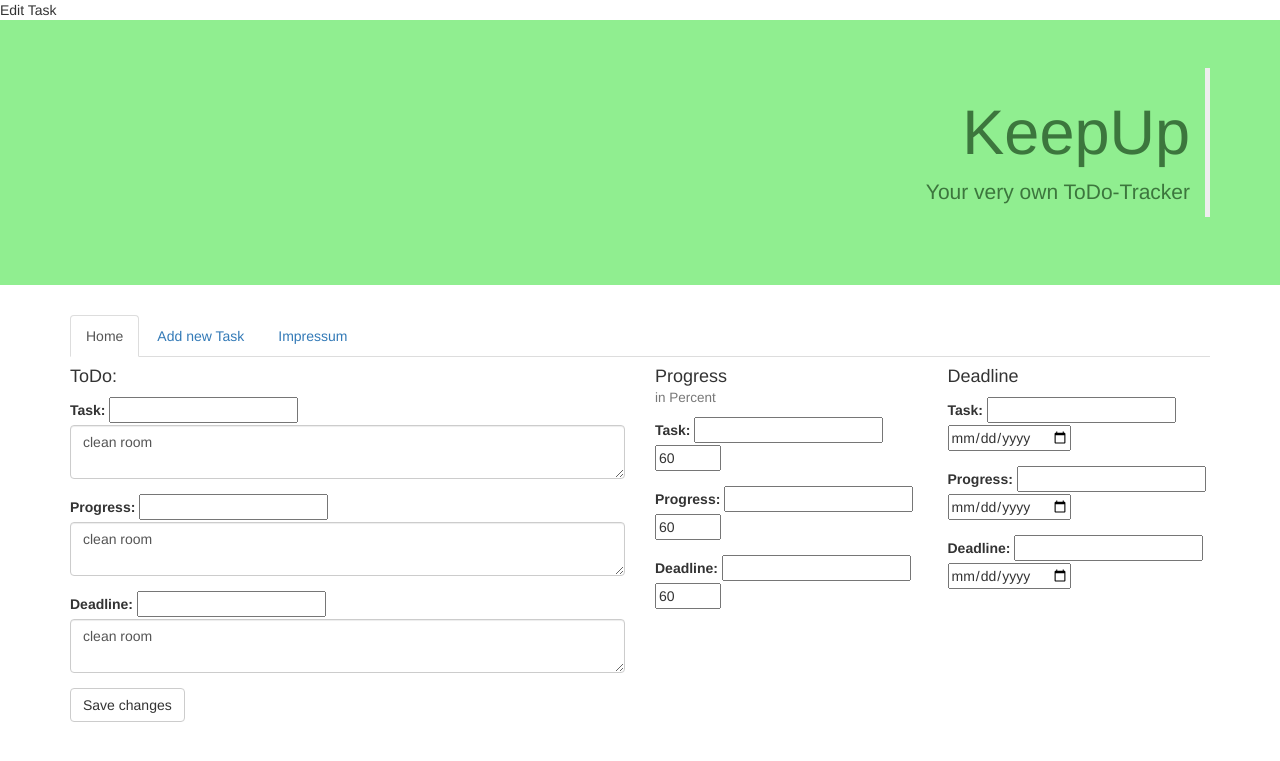
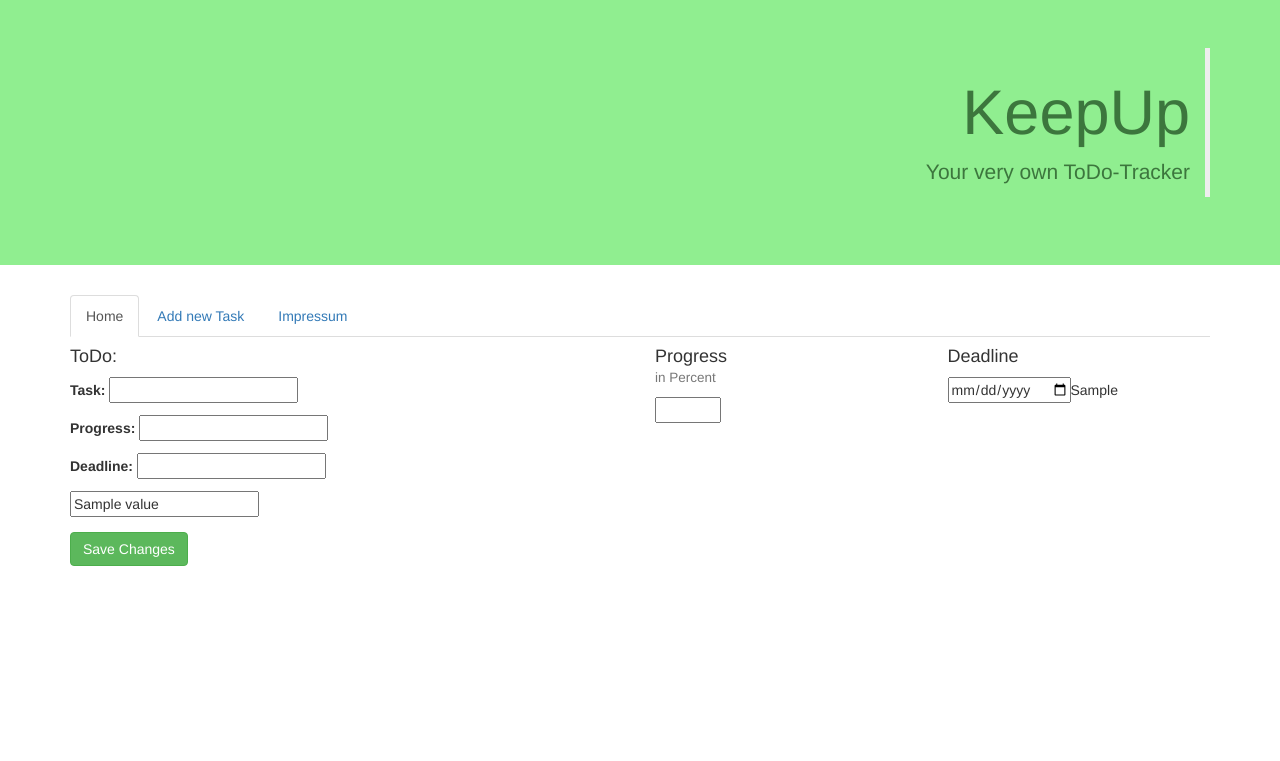
Before and after one commit to Krymnos/ToDoTracker2, a Django app: template toDo/templates/Edit-Task.html in a window 1280 px wide. Shown: the top 761 px of the page. Run offline with Django 3.2, Linux system fonts and the light colour scheme; tables that the repository leaves empty hold one stand-in row (values such as "Sample post"); the template is opened without the code that fills it: values that come from a table or form of the project are taken from there, most other values are stand-ins (such as "Sample title", 1, 10 or a date in 2020); parts of the project's set-up code (start-up, migrations or seed data) failed here and were passed over; some libraries are stand-ins or nearby versions.

Commit message:
Another try
Another try to make "Edit Task" work - current error '404 - Page not
found'

```diff
--- a/toDo/templates/Edit-Task.html
+++ b/toDo/templates/Edit-Task.html
@@ -29,7 +29,6 @@
       <script src="https://oss.maxcdn.com/html5shiv/3.7.2/html5shiv.min.js"></script>
       <script src="https://oss.maxcdn.com/respond/1.4.2/respond.min.js"></script>
     <![endif]-->
-    {% block title %}Edit Task{% endblock %}
   </head>
 
 
@@ -58,52 +57,60 @@
           <li><a href="/toDoTracker/Impressum.html">Impressum</a></li>
         </ul>
 
-		<form method="post" class="form">
+		<form action ="" method="post" class="form">
+      {% csrf_token %}
 		<div class="row">
     	<div class="col-sm-6"><h4>ToDo:</h4>
-        {% csrf_token %}
-        {% for field in form %}
   		  <div class="form-group">
-          {{ field.errors }}
-          {{ field.label_tag }}
-          {{ field }}
       		<label class="sr-only" for="newTask">ToDo:</label>
           <!-- field for editing tasks -->
-          <textarea class="form-control" rows="2" id="newTask" maxlength="160">clean room</textarea>
+
+          <!-- <textarea class="form-control" rows="2" id="newTask">
+            {{ row.1 }}
+          </textarea> -->
+
+          <form action="" method="post">{% csrf_token %}
+            {{ form.as_p }}
+            <input type="text" value="{{ row.value }}" />
+          </form>
+
 			 </div>
-       {% endfor %}
 		  </div>
-    <div class="col-sm-3"><h4>Progress<p><small>in Percent</small></p></h4>
-      {% csrf_token %}
-      {% for field in form %}
+    <div class="col-sm-3">
+      <h4>
+        Progress
+        <p>
+          <small>
+            in Percent
+          </small>
+        </p>
+      </h4>
       <div class="form-group">
-        {{ field.errors }}
-        {{ field.label_tag }}
-        {{ field }}
         <!-- field for editing progress -->
         <label class="sr-only" for="progress">Progress</label>
-        <input type="number" name="progress" min="0" max="100" value="60">
+        <input type="number" id="progress" name="progress" min="0" max="100" value="{{ row.2 }}">
       </div>
-      {% endfor %}
     </div>
-    <div class="col-sm-3"><h4>Deadline</h4>
-      {% csrf_token %}
-      {% for field in form %}
+    <div class="col-sm-3">
+      <h4>
+        Deadline
+      </h4>
       <div class="form-group">
-        {{ field.errors }}
-        {{ field.label_tag }}
-        {{ field }}
         <!-- field for editing the deadline -->
-        <label class="sr-only" for="deadline">Deadline:</label>
-        <input type="date" name="deadline" value="07/12/2015">
+        <label class="sr-only" for="deadline">
+          Deadline:
+        </label>
+        <input type="date" id="deadline" name="deadline">{{ row.3 }}</input>
       </div>
-      {% endfor %}
     </div>
 
 
     </div>
   <!-- button for saving the changes -->
-  <button type="submit" class="btn btn-default">Save changes</button>
+  <!-- <button type="submit" class="btn btn-default">Save changes</button> -->
+  <form action="Edit-Task">
+    <input type="submit" value="Save Changes" class="btn btn-success" />
+  </form>
  </form>
 
     </div>
--- a/toDo/templates/ToDo-Tracker.html
+++ b/toDo/templates/ToDo-Tracker.html
@@ -97,7 +97,7 @@
               <td>
                 <!-- Buttons for editing, finishing and deleting tasks -->
                 <div class="btn-group btn-group-xs">
-                  <a href="{% url 'edit_task' list.id %}" type="button" class="btn btn-success" data-toggle="tooltip" title="Edit Task"><span class="glyphicon glyphicon-pencil"></span></a>
+                  <a href="Edit-Task.html" type="button" class="btn btn-success" data-toggle="tooltip" title="Edit Task"><span class="glyphicon glyphicon-pencil"></span></a>
                   <button type="button" class="btn btn-success"><span class="glyphicon glyphicon-ok" data-toggle="tooltip" title="Finish Task"></span></button>
                   <button type="button" class="btn btn-success"><span class="glyphicon glyphicon-trash" data-toggle="tooltip" title="Delete Task"></span></button>
                 </div>
--- a/toDo/toDoTracker/forms.py
+++ b/toDo/toDoTracker/forms.py
@@ -4,3 +4,8 @@
     task = forms.CharField(max_length=160)
     progress = forms.IntegerField()
     deadline = forms.DateTimeField()
+
+class EditTaskForm(forms.Form):
+    task = forms.CharField(max_length=160)
+    progress = forms.IntegerField()
+    deadline = forms.DateTimeField()
--- a/toDo/toDoTracker/urls.py
+++ b/toDo/toDoTracker/urls.py
@@ -1,13 +1,14 @@
 from django.conf.urls import patterns, url
 from . import views
-from django.views.generic import UpdateView
+from django.views.generic.edit import UpdateView
+from toDoTracker.models import List
 
 
 urlpatterns = patterns('',
     #url(r'^$', views.IndexView.as_view()),
     url(r'^$', 'toDoTracker.views.index'), #name='index'),
-    #url(r'^.*Edit-Task.html', views.EditTaskView.as_view()),
-    url(r'^myobject/update/(?P<pk>\w+)?$', views.UpdateView.as_view(model=myModel, name='edit_task')),
+    url(r'^Edit-Task.html', views.EditTaskView.as_view()),
+    #url('^to_do_update/(?P<pk>[\w-]+)$', views.EditTaskView.as_view()),
     #url(r'^.*New-Task.html', views.NewTaskView.as_view()),
     url(r'^Impressum.html', views.ImpressumView.as_view()),
     url(r'^New-Task.html',
```
Also changed, not shown: toDo/toDoTracker/views.py (+44 -5 lines), toDo/db.sqlite3.
